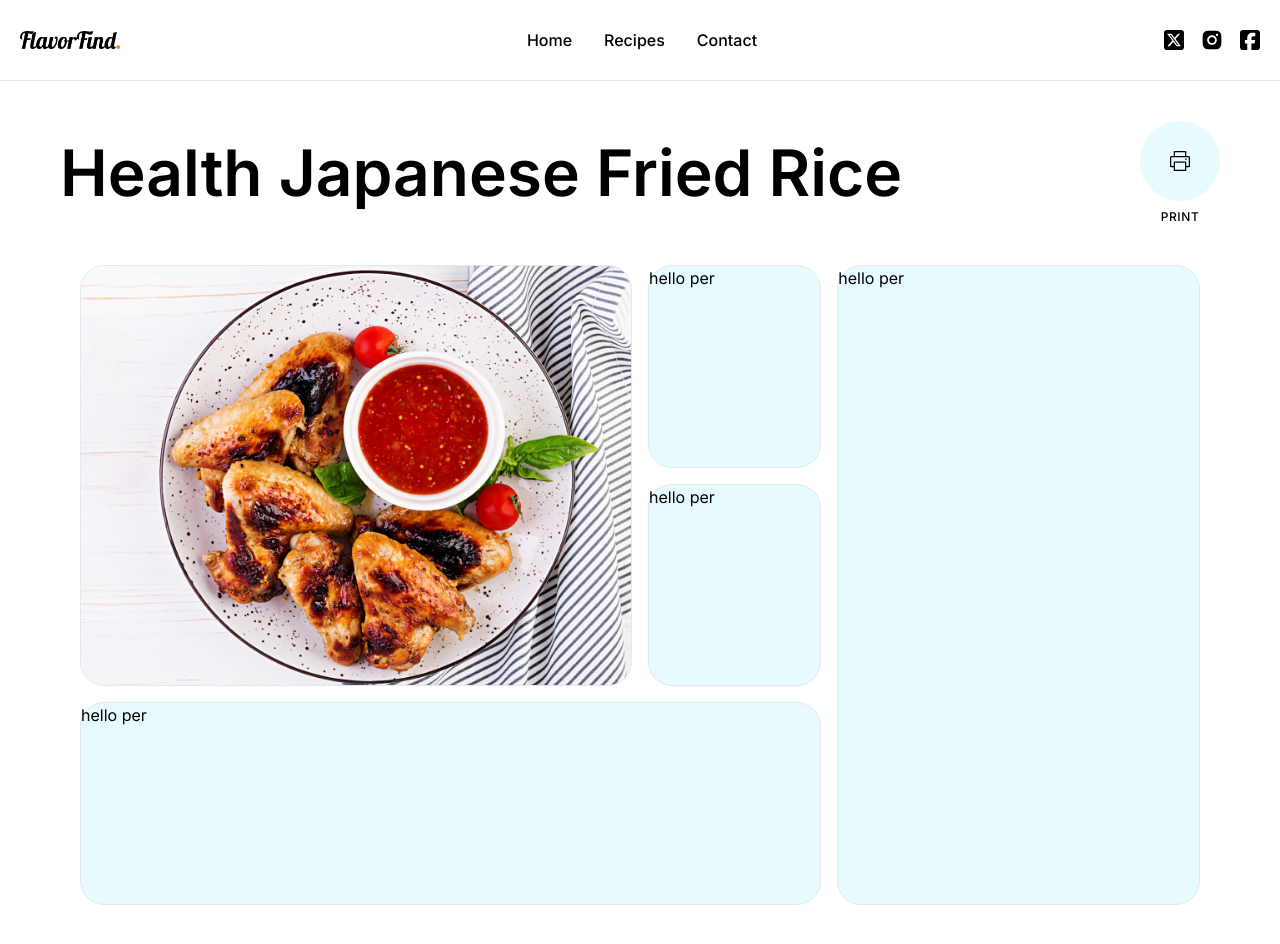
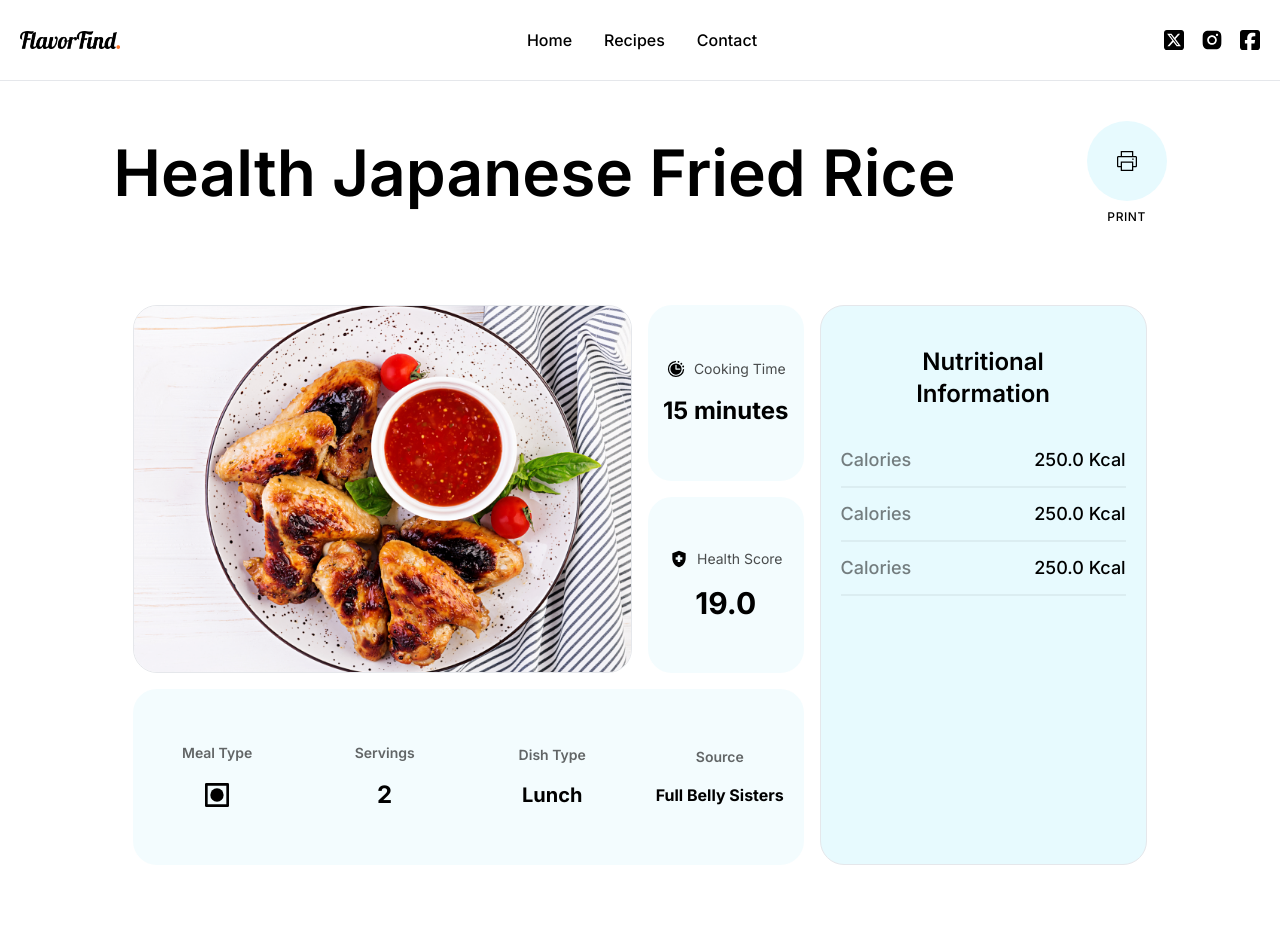
Before and after one commit to subodhGalande/flavorFind, a React (Vite) app: page /recipe/1 in a window 1280 px wide. After the commit the page ends 905 px from the top, so only its background shows below. Built offline with nearby package versions, Linux system fonts and the light colour scheme.

Commit message:
add: desktop bento

```diff
--- a/src/components/searchCategory.jsx
+++ b/src/components/searchCategory.jsx
@@ -11,7 +11,10 @@ const SearchCategory = () => {
 
   return (
     <>
-      <section className="mt-20 h-full w-full p-4 font-inter sm:mt-10">
+      <section
+        id="search"
+        className="mt-20 h-full w-full p-4 font-inter sm:mt-10"
+      >
         {/* Search Box */}
         <form className="relative mx-auto w-full rounded-xl border-2 px-4 py-2 sm:h-14 sm:w-2/5">
           <input
--- a/src/pages/recipeDetails.jsx
+++ b/src/pages/recipeDetails.jsx
@@ -1,10 +1,13 @@
+import { BiFoodTag } from "react-icons/bi";
+import { MdHealthAndSafety } from "react-icons/md";
+import { PiClockCountdownFill } from "react-icons/pi";
 import { SlPrinter } from "react-icons/sl";
 
 const RecipeDetails = () => {
   return (
-    <section className="font-inter sm:p-10">
+    <section className="mx-auto font-inter sm:w-11/12 sm:p-10">
       {/* heading and button */}
-      <div className="flex items-center justify-between px-5">
+      <div className="mx-auto flex items-center justify-between px-5">
         <h1 className="line-clamp-2 capitalize sm:text-[64px] sm:font-semibold">
           {" "}
           Health Japanese fried Rice
@@ -20,26 +23,98 @@ const RecipeDetails = () => {
 
       {/* bento section */}
 
-      <div className="grid w-full sm:mt-10 sm:h-[80vh] sm:grid-cols-6 sm:grid-rows-3 sm:gap-4 sm:px-10">
-        {/* first  */}
+      <div className="mx-auto grid w-full sm:mt-20 sm:h-[35rem] sm:grid-cols-6 sm:grid-rows-3 sm:gap-4 sm:px-10">
+        {/* Images  */}
         <div className="col-span-3 row-span-2 overflow-hidden border sm:rounded-3xl">
           <img
             src="/assets/chickenWings.png"
             className="h-full w-full sm:object-cover"
           />
         </div>
-        <div className="col-span-1 row-span-1 border bg-primary sm:rounded-3xl">
-          hello per
+        {/* prep time */}
+        <div className="col-span-1 row-span-1 flex flex-col items-center justify-center gap-4 bg-primary/50 sm:rounded-3xl">
+          <div className="flex items-center gap-2">
+            {" "}
+            <PiClockCountdownFill className="sm:h-5 sm:w-5" />
+            <h3 className="text-black/70 sm:text-sm">Cooking Time</h3>
+          </div>
+
+          <p className="font-bold sm:text-2xl">15 minutes</p>
         </div>
-        <div className="col-span-2 row-span-3 border bg-primary sm:rounded-3xl">
-          hello per
+        {/* nutrition */}
+        <div className="col-span-2 row-span-3 overflow-y-scroll border bg-primary scrollbar-none sm:rounded-3xl sm:py-4">
+          <div className="px-5">
+            <h2 className="sticky p-6 text-center font-semibold sm:text-2xl">
+              Nutritional Information
+            </h2>
+            <ul>
+              <li className="border-b-2 border-black/5 sm:py-3">
+                <div className="flex justify-between">
+                  <p className="font-medium text-black/50 sm:text-lg">
+                    Calories
+                  </p>
+                  <p className="font-medium text-black sm:text-lg">
+                    250.0 Kcal
+                  </p>
+                </div>
+              </li>
+              <li className="border-b-2 border-black/5 sm:py-3">
+                <div className="flex justify-between">
+                  <p className="font-medium text-black/50 sm:text-lg">
+                    Calories
+                  </p>
+                  <p className="font-medium text-black sm:text-lg">
+                    250.0 Kcal
+                  </p>
+                </div>
+              </li>
+              <li className="border-b-2 border-black/5 sm:py-3">
+                <div className="flex justify-between">
+                  <p className="font-medium text-black/50 sm:text-lg">
+                    Calories
+                  </p>
+                  <p className="font-medium text-black sm:text-lg">
+                    250.0 Kcal
+                  </p>
+                </div>
+              </li>
+            </ul>
+          </div>
         </div>
-        <div className="col-span-1 row-span-1 border bg-primary sm:rounded-3xl">
-          hello per
+        {/* health score */}
+        <div className="col-span-1 row-span-1 flex flex-col items-center justify-center gap-4 bg-primary/50 sm:rounded-3xl">
+          <div className="flex items-center gap-2">
+            {" "}
+            <MdHealthAndSafety className="sm:h-5 sm:w-5" />
+            <h3 className="text-black/70 sm:text-sm">Health Score</h3>
+          </div>
+
+          <p className="font-bold sm:text-3xl">19.0</p>
         </div>
-        {/* second */}
-        <div className="col-span-4 border bg-primary sm:rounded-3xl">
-          hello per
+        {/* information  */}
+        <div className="col-span-4 grid grid-cols-4 grid-rows-1 bg-primary/50 sm:rounded-3xl">
+          <div className="flex flex-col items-center justify-center gap-4">
+            {" "}
+            <p className="text-sm font-semibold text-black/60">Meal Type</p>
+            <BiFoodTag className="h-8 w-8" />
+          </div>
+          <div className="flex flex-col items-center justify-center gap-4">
+            {" "}
+            <p className="text-sm font-semibold text-black/60">Servings</p>
+            <p className="text-2xl font-bold text-black">2</p>
+          </div>
+          <div className="flex flex-col items-center justify-center gap-4">
+            {" "}
+            <p className="text-sm font-semibold text-black/60">Dish Type</p>
+            <p className="text-xl font-bold text-black">Lunch</p>
+          </div>
+          <div className="flex flex-col items-center justify-center gap-4">
+            {" "}
+            <p className="text-sm font-semibold text-black/60">Source</p>
+            <p className="line-clamp-2 px-3 text-center text-base font-bold text-black">
+              Full Belly Sisters
+            </p>
+          </div>
         </div>
       </div>
     </section>
```
